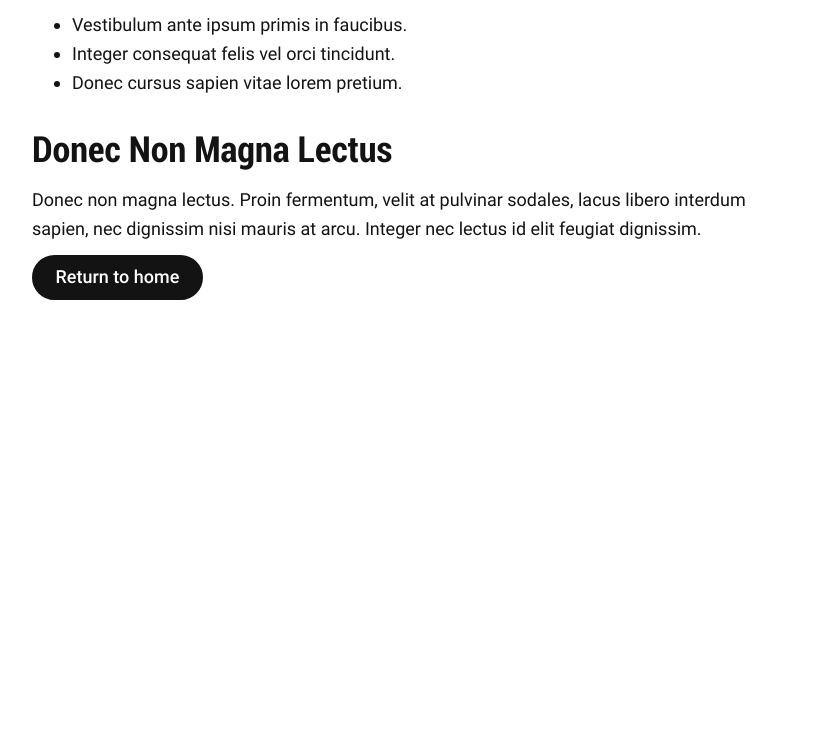
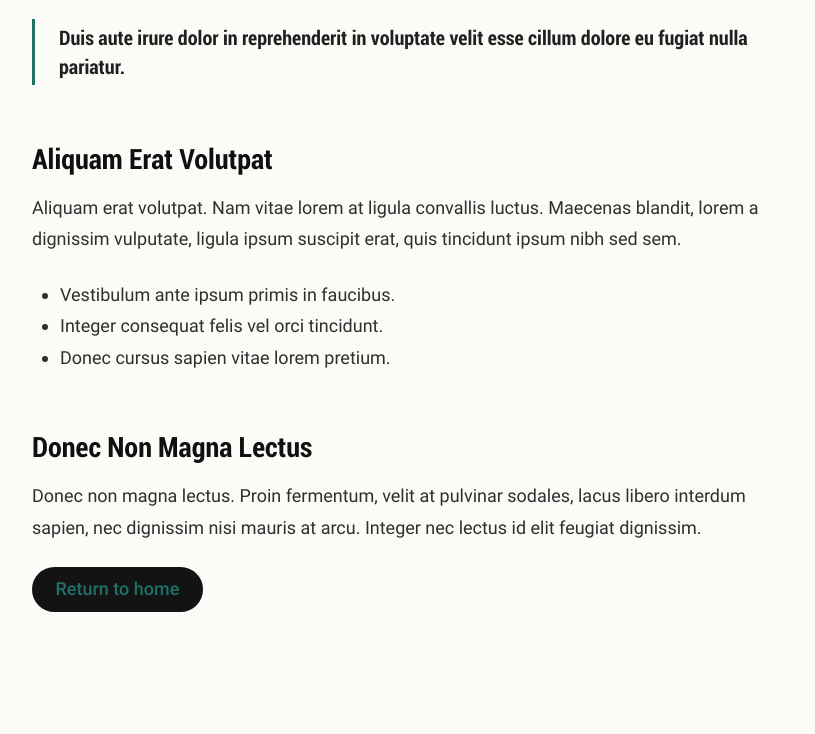
Before and after one commit to aswathambakattu/aemtest, a website: page article.html in a window 1280 px wide. Shown: the part 808-1542 px from the top of the page, without its empty margins (228-1043 px from the left). Before the commit the page ends 1148 px from the top, so only its background shows below. Drawn offline with Linux system fonts and the light colour scheme; no server answers.

Commit message:
Add editorial article styling

```diff
--- a/scripts/scripts.js
+++ b/scripts/scripts.js
@@ -75,6 +75,16 @@
 }
 
 /**
+ * Adds page-level article styling for editorial content pages.
+ */
+function decorateArticlePage() {
+  const { pathname } = window.location;
+  if (pathname.includes('article')) {
+    document.body.classList.add('article-page');
+  }
+}
+
+/**
  * Decorates formatted links to style them as buttons.
  * @param {HTMLElement} main The main container element
  */
@@ -120,6 +130,7 @@
 // eslint-disable-next-line import/prefer-default-export
 export function decorateMain(main) {
   decorateIcons(main);
+  decorateArticlePage();
   buildAutoBlocks(main);
   decorateSections(main);
   decorateBlocks(main);
--- a/styles/styles.css
+++ b/styles/styles.css
@@ -348,3 +348,97 @@
   margin: 0;
   padding: 40px 0;
 }
+
+body.article-page {
+  background: #fbfbf8;
+}
+
+body.article-page main > .section {
+  margin: 0;
+}
+
+body.article-page main > .section > .default-content-wrapper {
+  max-width: 760px;
+  padding-top: 72px;
+  padding-bottom: 72px;
+}
+
+body.article-page main h1 {
+  max-width: 720px;
+  margin: 0 0 20px;
+  color: #101010;
+  font-size: 48px;
+  line-height: 1.05;
+}
+
+body.article-page main h2 {
+  margin-top: 56px;
+  margin-bottom: 16px;
+  color: #101010;
+  font-size: var(--heading-font-size-l);
+}
+
+body.article-page main p,
+body.article-page main li {
+  color: #2f2f2f;
+  line-height: 1.75;
+}
+
+body.article-page main p {
+  margin-top: 0;
+  margin-bottom: 24px;
+}
+
+body.article-page main h1 + p {
+  margin: 0 0 40px;
+  color: #666;
+  font-size: var(--body-font-size-s);
+}
+
+body.article-page main ul,
+body.article-page main ol {
+  margin-top: 0;
+  margin-bottom: 32px;
+  padding-left: 28px;
+}
+
+body.article-page main blockquote {
+  margin: 48px 0;
+  border-left: 3px solid #1f7168;
+  padding: 4px 0 4px 24px;
+  color: #202020;
+  font-family: var(--heading-font-family);
+  font-size: var(--heading-font-size-s);
+  line-height: 1.45;
+}
+
+body.article-page main blockquote p {
+  margin: 0;
+  color: inherit;
+  line-height: inherit;
+}
+
+body.article-page main .default-content-wrapper > p:first-child {
+  margin: 0 0 12px;
+  color: #1f7168;
+  font-size: var(--body-font-size-xs);
+  font-weight: 600;
+  letter-spacing: 0;
+}
+
+body.article-page main a:any-link {
+  color: #1f7168;
+  text-decoration-thickness: 1px;
+  text-underline-offset: 3px;
+}
+
+@media (width >= 900px) {
+  body.article-page main > .section > .default-content-wrapper {
+    padding-top: 104px;
+    padding-bottom: 104px;
+  }
+
+  body.article-page main h1 {
+    font-size: 64px;
+  }
+}
```
